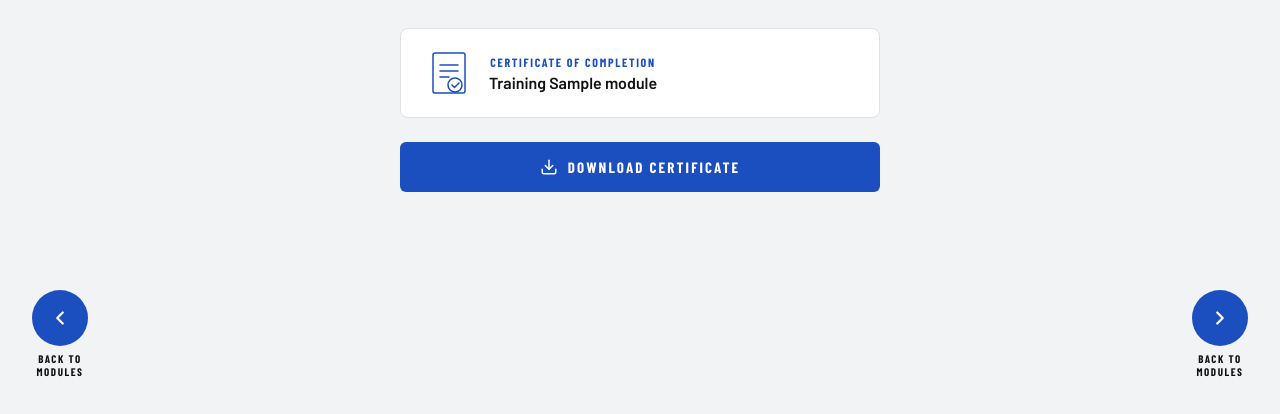
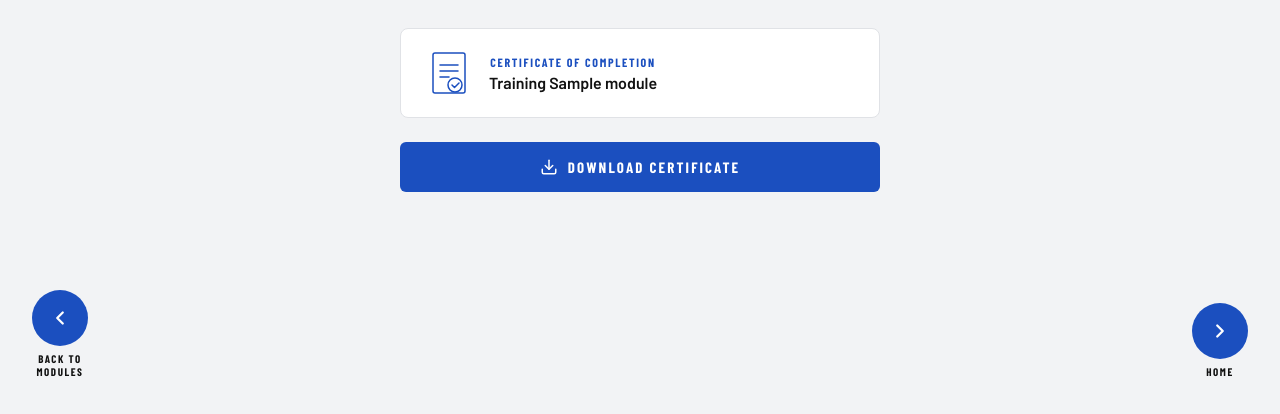
Before and after one commit to FoFoPho/hh-marshall-project, a Flask app: template templates/complete.html in a window 1280 px wide. Shown: the part 386-800 px from the top of the page. Run offline with Flask 3, Linux system fonts and the light colour scheme; the template is opened without the code that fills it: most values are stand-ins (such as "Sample title", 1, 10 or a date in 2020); some web fonts are replaced.

Commit message:
Complete page: previous → Back to Modules, next → Home
Co-Authored-By: Claude Sonnet 4.6 <noreply@anthropic.com>

```diff
--- a/templates/complete.html
+++ b/templates/complete.html
@@ -57,10 +57,10 @@
     <span class="nav-label">BACK TO<br>MODULES</span>
   </div>
   <div class="nav-btn-wrap">
-    <a href="{{ url_for('modules') }}" class="nav-btn active" aria-label="Back to modules">
+    <a href="{{ url_for('index') }}" class="nav-btn active" aria-label="Home">
       <svg viewBox="0 0 24 24"><polyline points="9 18 15 12 9 6"/></svg>
     </a>
-    <span class="nav-label">BACK TO<br>MODULES</span>
+    <span class="nav-label">HOME</span>
   </div>
 </nav>
 {% endblock %}
```
